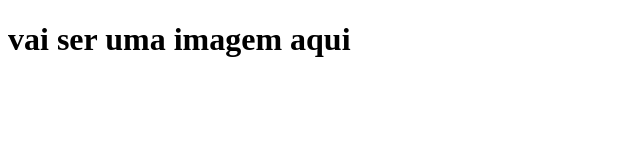
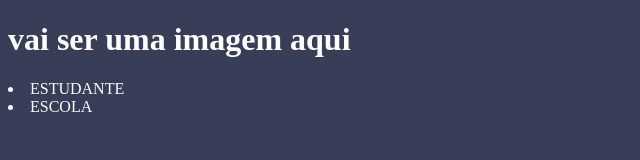
Before and after one commit to giovanabatatinha/giovanabatatinha2d, a plain HTML site: page index.html in a window 1280 px wide. Shown: the whole page, without its empty margins (0-640 px from the left). Drawn offline with Linux system fonts and the light colour scheme.

Commit message:
cabeçalho 19 03

```diff
--- a/index.html
+++ b/index.html
@@ -5,9 +5,14 @@
     <meta http-equiv="X-UA-Compatible" content="IE=edge">
     <meta name="viewport" content="width=device-width, initial-scale=1.0">
     <title>Document</title>
+    <link rel="stylesheet" href="style.css">
 </head>
 <body>
   <h1> vai ser uma imagem aqui</h1>
-
+  <u1>
+<li>ESTUDANTE</li>
+<li>ESCOLA</LI>
+  </ul>
+</header>
 </body>
 </html>
--- a/style.css
+++ b/style.css
@@ -0,0 +1,4 @@
+body {
+     background-color: #383D58;
+     color: white
+}
```
